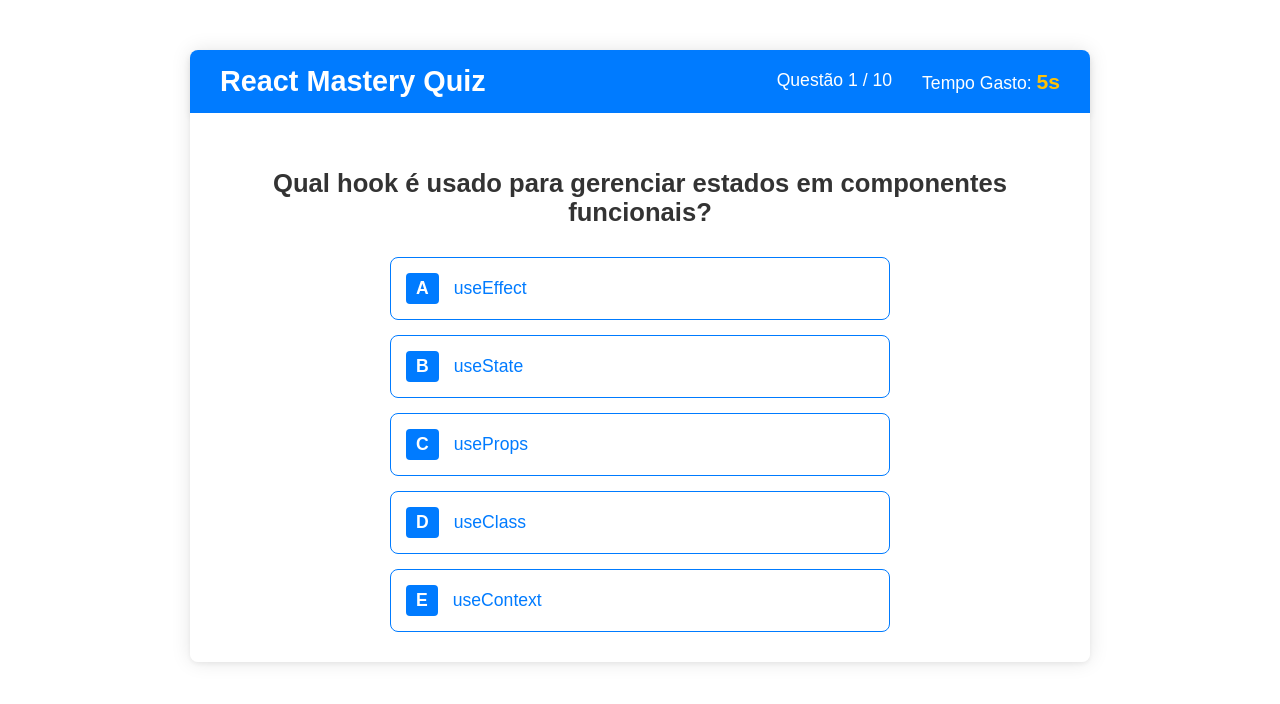
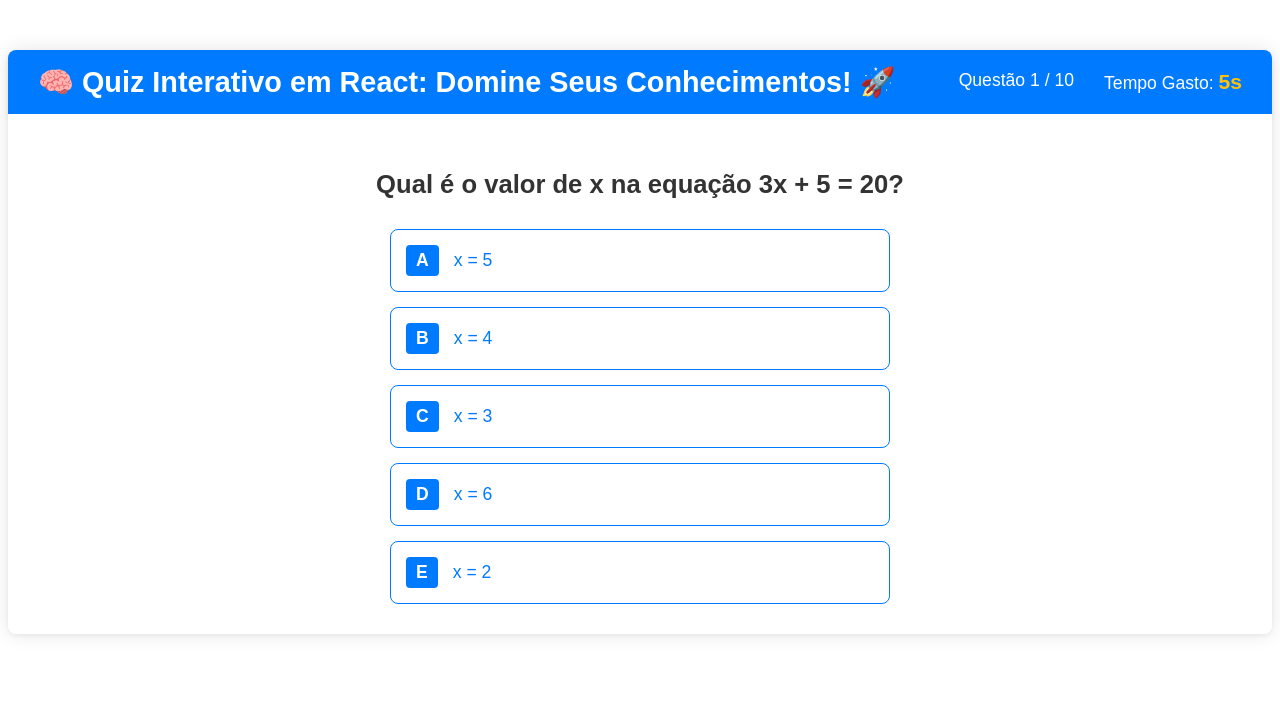
Before and after one commit to DevGabrielPortfolio/quiz-interativo-react, a React (Vite) app: page / in a window 1280 px wide. Shown: the top 704 px of the page. Built offline with nearby package versions, Linux system fonts and the light colour scheme.

Commit message:
ADD: correcao 1 de código e melhorias na estrutura

```diff
--- a/index.html
+++ b/index.html
@@ -1,12 +1,20 @@
 <!doctype html>
-<html lang="en">
+
+<html lang="pt-br">
+
   <head>
+
     <meta charset="UTF-8" />
     <meta name="viewport" content="width=device-width, initial-scale=1.0" />
-    <title>quiz-interativo</title>
+    <title>Quiz interativo - React</title>
+
   </head>
+
   <body>
+
     <div id="root"></div>
     <script type="module" src="/src/main.jsx"></script>
+
   </body>
+
 </html>
--- a/src/App.module.css
+++ b/src/App.module.css
@@ -1,13 +1,16 @@
-/* src/App.module.css */
 .appContainer {
-  max-width: 900px;
+
+  max-width: 1500px;
   margin: 50px auto;
   border-radius: 8px;
   box-shadow: 0 0 20px rgba(0, 0, 0, 0.1);
   background-color: #fff;
   font-family: Arial, sans-serif;
+
 }
 
 .mainContent {
+
   padding: 0px;
+
 }
--- a/src/components/Header/Header.module.css
+++ b/src/components/Header/Header.module.css
@@ -1,5 +1,5 @@
-/* src/components/Header/Header.module.css */
 .header {
+
   background-color: #007bff;
   color: white;
   padding: 15px 30px;
@@ -8,21 +8,28 @@
   justify-content: space-between;
   align-items: center;
   border-radius: 8px 8px 0 0;
+
 }
 
 .title {
+
   margin: 0;
   font-size: 1.8em;
+
 }
 
 .info {
+
   display: flex;
   gap: 30px;
   font-size: 1.1em;
   font-weight: 500;
+
 }
 
 .timer strong {
-    color: #ffc107; /* Amarelo de destaque */
+
+  color: #ffc107;
   font-size: 1.2em;
+
 }
--- a/src/components/Header/index.jsx
+++ b/src/components/Header/index.jsx
@@ -1,23 +1,35 @@
-// src/components/Header/index.jsx
 import React from 'react';
 import styles from './Header.module.css';
 
 // Recebe o índice, o total e o tempo restante por props
 const Header = ({ currentQuestionIndex, totalQuestions, timeElapsed }) => {
+
   return (
+
     <header className={styles.header}>
-      <h1 className={styles.title}>React Mastery Quiz</h1>
+
+      <h1 className={styles.title}>🧠 Quiz Interativo em React: Domine Seus Conhecimentos! 🚀</h1>
 
       <div className={styles.info}>
+
         <span className={styles.questionCounter}>
+
           Questão {currentQuestionIndex + 1} / {totalQuestions}
+
         </span>
+
         <span className={styles.timer}>
+
           Tempo Gasto: <strong>{timeElapsed}s</strong>
+
         </span>
+
       </div>
+
     </header>
+
   );
+
 };
 
 export default Header;
--- a/src/components/QuestionCard/QuestionCard.module.css
+++ b/src/components/QuestionCard/QuestionCard.module.css
@@ -1,29 +1,35 @@
-/* src/components/QuestionCard/QuestionCard.module.css */
 .card {
+
   padding: 30px;
   background-color: white;
   border-radius: 0 0 8px 8px;
   box-shadow: 0 2px 4px rgba(0, 0, 0, 0.05);
   margin-bottom: 20px;
+
 }
 
 .questionText {
+
   font-size: 1.6em;
   font-weight: bold;
   color: #333;
   margin-bottom: 30px;
   text-align: center;
+
 }
 
 .optionsContainer {
+
   display: flex;
   flex-direction: column;
-    align-items: center; /* Centraliza os botões */
+  align-items: center;
   gap: 15px;
+
 }
 
 .optionButton {
-    width: 80%; /* Botões mais largos e centralizados */
+
+  width: 80%;
   max-width: 500px;
   padding: 15px;
   border: 1px solid #007bff;
@@ -36,18 +42,23 @@
   transition: background-color 0.2s, transform 0.1s;
   display: flex;
   align-items: center;
+
 }
 
 .optionButton:hover {
+
   background-color: #e6f0ff;
   transform: translateY(-2px);
+
 }
 
 .optionLetter {
+
   font-weight: bold;
   margin-right: 15px;
   background-color: #007bff;
   color: white;
   padding: 5px 10px;
   border-radius: 4px;
+
 }
--- a/src/components/ScoreBoard/ScoreBoard.module.css
+++ b/src/components/ScoreBoard/ScoreBoard.module.css
@@ -1,20 +1,24 @@
-/* src/components/ScoreBoard/ScoreBoard.module.css */
 .scoreBoard {
+
   max-width: 800px;
   margin: 50px auto;
   padding: 30px;
   background-color: #f8f9fa;
   border-radius: 8px;
   box-shadow: 0 4px 12px rgba(0, 0, 0, 0.1);
+
 }
 
 .title {
+
   text-align: center;
   color: #28a745;
   margin-bottom: 25px;
+
 }
 
 .summary {
+
   display: grid;
   grid-template-columns: repeat(auto-fit, minmax(200px, 1fr));
   gap: 15px;
@@ -22,18 +26,24 @@
   padding: 15px;
   border: 1px dashed #ccc;
   border-radius: 6px;
+
 }
 
 .summaryItem {
+
   font-size: 1.1em;
+
 }
 
 .highlightScore {
+
   color: #007bff;
   font-size: 1.3em;
+
 }
 
 .restartButton {
+
   display: block;
   width: 100%;
   padding: 15px;
@@ -46,52 +56,71 @@
   cursor: pointer;
   transition: background-color 0.2s;
   margin-bottom: 30px;
+
 }
 
 .restartButton:hover {
+
   background-color: #e0a800;
+
 }
 
 .detailsHeader {
+
   margin-top: 30px;
   margin-bottom: 20px;
   color: #555;
   border-bottom: 2px solid #eee;
   padding-bottom: 10px;
+
 }
 
 .detailsList {
+
   list-style: none;
   padding: 0;
+
 }
 
 .detailCard {
+
   padding: 15px;
   margin-bottom: 10px;
   border-radius: 6px;
   box-shadow: 0 1px 3px rgba(0, 0, 0, 0.1);
+
 }
 
 .correct {
+
   background-color: #d4edda;
-    border-left: 5px solid #28a745; /* Verde */
+  border-left: 5px solid #28a745;
+
 }
 
 .incorrect {
+
   background-color: #f8d7da;
-    border-left: 5px solid #dc3545; /* Vermelho */
+  border-left: 5px solid #dc3545;
+
 }
 
 .detailCard h4 {
+
   margin-top: 0;
   margin-bottom: 10px;
   font-size: 1.2em;
+
 }
 
 .detailCard p {
+
   margin: 5px 0;
+
 }
 
 .detailCard strong {
+
   font-weight: 600;
+
 }
--- a/src/data/questions.js
+++ b/src/data/questions.js
@@ -1,83 +1,106 @@
-// src/data/questions.js
+export const questions = [
 
-export const questions = [
   {
+
     id: 1,
-      question: "Qual hook é usado para gerenciar estados em componentes funcionais?",
-      options: ["useEffect", "useState", "useProps", "useClass", "useContext"],
-      answer: "useState",
+    question: "Qual é o valor de x na equação 3x + 5 = 20?",
+    options: ["x = 5", "x = 4", "x = 3", "x = 6", "x = 2"],
+    answer: "x = 5",
     points: 2
+
   },
+
   {
+
     id: 2,
-      question: "Qual hook é usado para efeitos colaterais no React?",
-      options: ["useMemo", "useEffect", "useReducer", "useRef", "useLayoutEffect"],
-      answer: "useEffect",
+    question: "Quanto é 25% de 200?",
+    options: ["50", "40", "45", "60", "55"],
+    answer: "50",
+    points: 2
+
+  },
+
+  {
+
+    id: 3,
+    question: "Qual é o perímetro de um quadrado com lado de 8 cm?",
+    options: ["32 cm", "64 cm", "24 cm", "16 cm", "40 cm"],
+    answer: "32 cm",
     points: 3
+
   },
+
   {
-      id: 3,
-      question: "Qual é a forma correta de passar dados entre componentes?",
-      options: ["Hooks", "Props", "State", "Redux", "Context"],
-      answer: "Props",
-      points: 1
+
+    id: 4,
+    question: "Se 2x = 18, qual é o valor de x?",
+    options: ["x = 8", "x = 9", "x = 7", "x = 5", "x = 10"],
+    answer: "x = 9",
+    points: 2
+
   },
+
   {
-      id: 4,
-      question: "Qual extensão normalmente é usada para arquivos de componentes React?",
-      options: [".js", ".jsx", ".html", ".css", ".ts"],
-      answer: ".jsx",
-      points: 1
+
+    id: 5,
+    question: "Qual é a área de um círculo de raio 7 cm? (Use π ≈ 3,14)",
+    options: ["153,86 cm²", "49 cm²", "154 cm²", "120 cm²", "150 cm²"],
+    answer: "153,86 cm²",
+    points: 3
+
   },
+
   {
-      id: 5,
-      question: "Qual comando cria um novo projeto React com Vite?",
-      options: [
-        "npx create-react-app",
-        "npm init vite@latest",
-        "npm install vite",
-        "npx react-vite",
-        "npm init react-app"
-      ],
-      answer: "npm init vite@latest",
+
+    id: 6,
+    question: "Qual é a média dos seguintes números: 4, 8, 6, 10 e 12?",
+    options: ["8", "9", "7", "6", "10"],
+    answer: "8",
     points: 2
+
   },
+
   {
-      id: 6,
-      question: "Qual hook pode ser usado para armazenar valores entre renderizações sem causar re-render?",
-      options: ["useState", "useEffect", "useRef", "useMemo", "useCallback"],
-      answer: "useRef",
+
+    id: 7,
+    question: "Em uma progressão aritmética, o primeiro termo é 5 e a razão é 3. Qual é o quinto termo?",
+    options: ["14", "20", "17", "15", "18"],
+    answer: "17",
     points: 4
+
   },
+
   {
-      id: 7,
-      question: "Qual hook é mais indicado para memorizar valores derivados de cálculos caros?",
-      options: ["useReducer", "useMemo", "useEffect", "useCallback", "useLayoutEffect"],
-      answer: "useMemo",
-      points: 5
+
+    id: 8,
+    question: "Qual é o valor de 7² - 3²?",
+    options: ["40", "44", "48", "50", "46"],
+    answer: "40",
+    points: 3
+
   },
+
   {
-      id: 8,
-      question: "Qual hook é usado para funções que precisam ser memorizadas?",
-      options: ["useEffect", "useCallback", "useMemo", "useState", "useContext"],
-      answer: "useCallback",
+
+    id: 9,
+    question: "Em um triângulo retângulo, os catetos medem 6 cm e 8 cm. Qual é o valor da hipotenusa?",
+    options: ["10 cm", "12 cm", "9 cm", "14 cm", "11 cm"],
+    answer: "10 cm",
     points: 4
+
   },
+
   {
-      id: 9,
-      question: "Em React, como chamamos o processo de atualizar a interface quando o estado muda?",
-      options: ["Binding", "Re-renderização", "Rebuild", "Patch", "Refresh"],
-      answer: "Re-renderização",
-      points: 3
-    },
-    {
+
     id: 10,
-      question: "Qual ferramenta é usada para inspecionar o estado e props de componentes React no navegador?",
-      options: ["Redux DevTools", "React DevTools", "Chrome Inspector", "Vite Plugin", "WebPack Analyzer"],
-      answer: "React DevTools",
+    question: "Se um número é divisível por 2 e por 3, ele também é divisível por:",
+    options: ["6", "4", "5", "8", "9"],
+    answer: "6",
     points: 2
+
   }
+
 ];
 
-  // Função auxiliar para retornar a letra da opção
+// Retornar a letra da opção
 export const getOptionLetter = (index) => String.fromCharCode(65 + index);
```
Also changed, not shown: src/App.jsx (+39 -8 lines), src/components/QuestionCard/index.jsx (+20 -2 lines), src/components/ScoreBoard/index.jsx (+25 -4 lines), 1 other file (tests, documents, lock files or other folders). Lines whose indentation alone changed are shown as unchanged.
